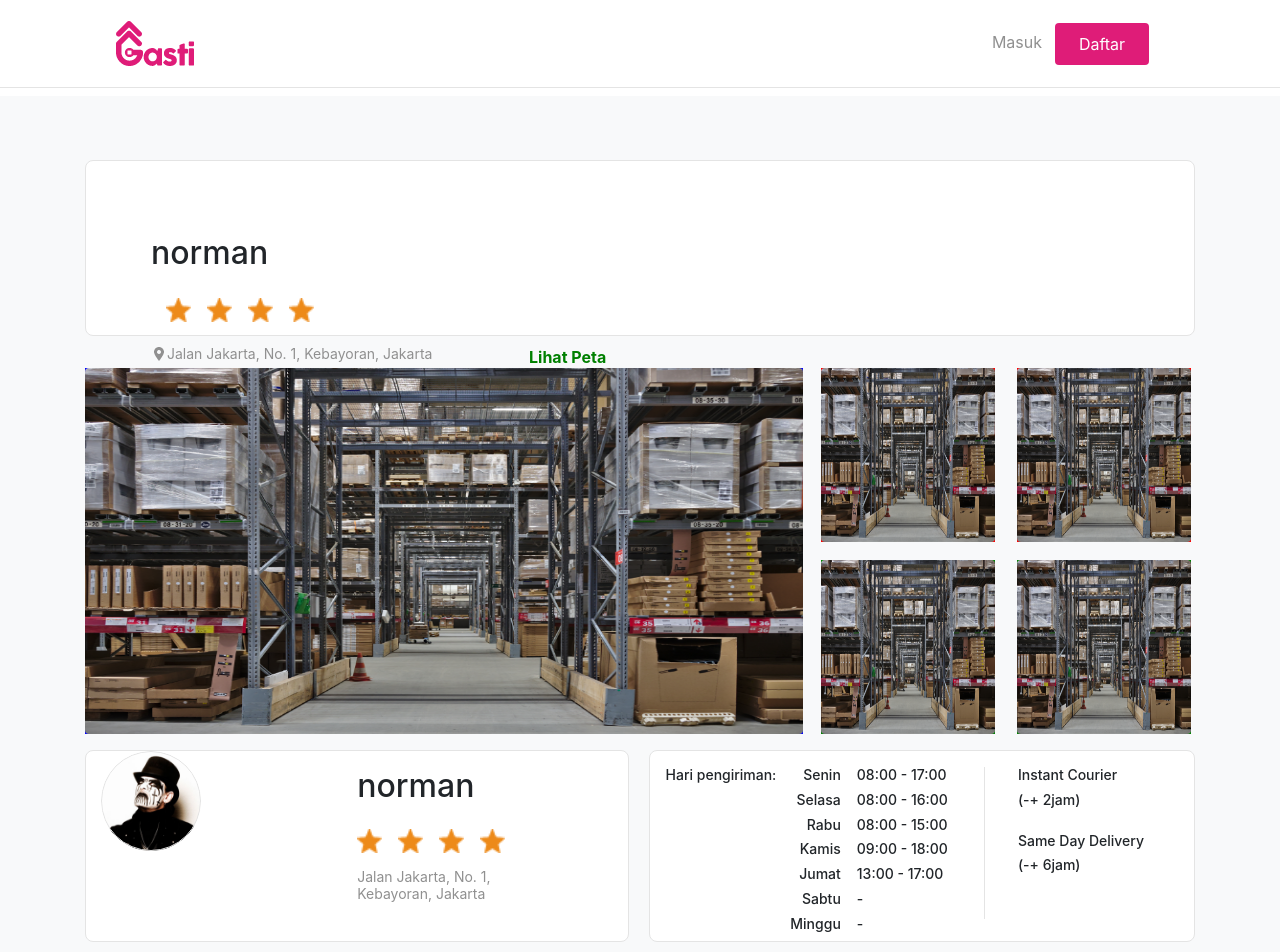
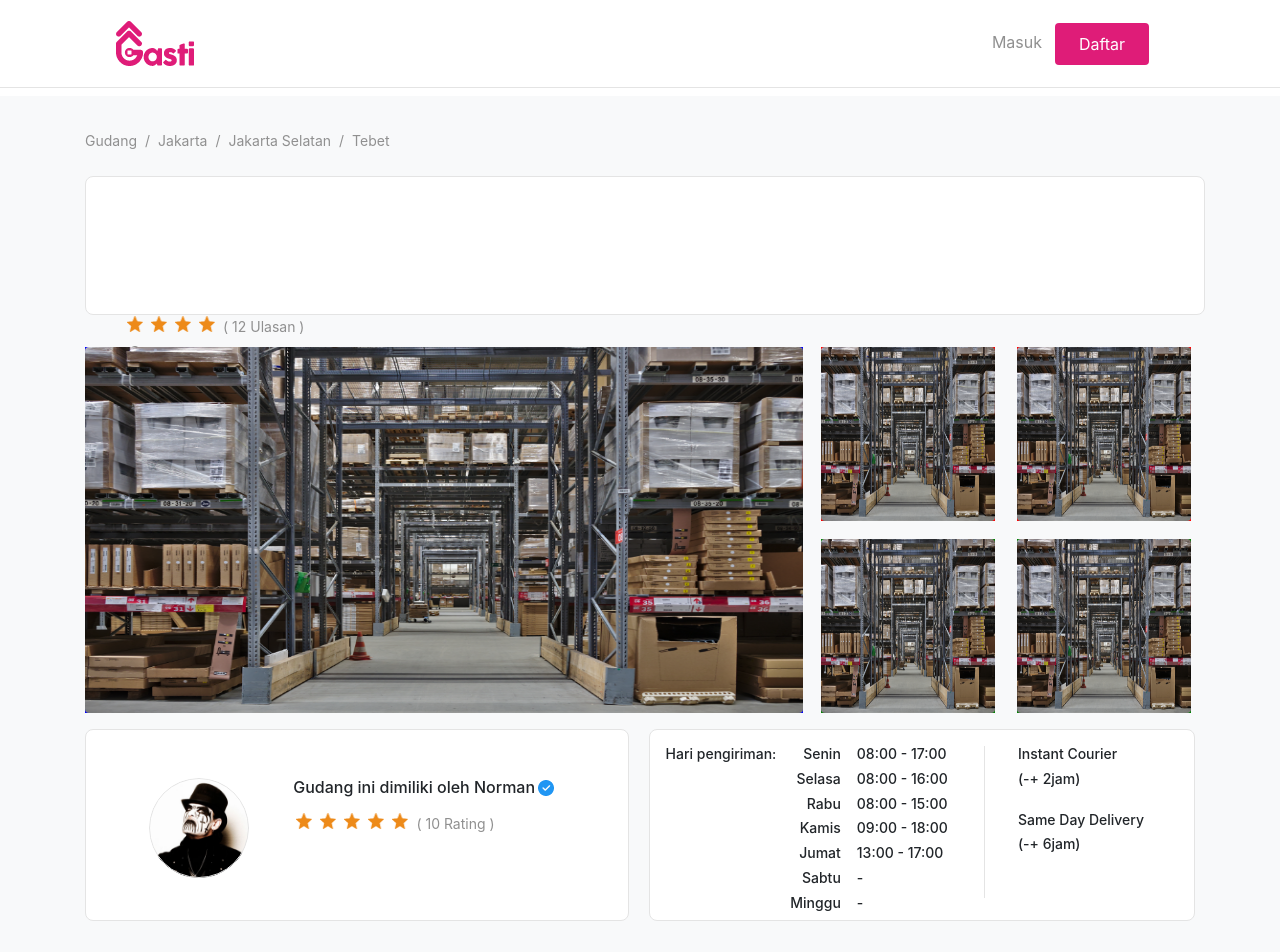
Before and after one commit to normanjayasubrata/gastifrontend, a React (Create React App) app: page /searchresult/detail in a window 1280 px wide. Shown: the top 952 px of the page. Built offline with nearby package versions, Linux system fonts and the light colour scheme; no server answers.

Commit message:
ResultPageDetail Upgrade

```diff
--- a/src/assets/images/index.js
+++ b/src/assets/images/index.js
@@ -20,6 +20,8 @@ import ico_pin_sm from "./ico_pin_sm.png";
 import ico_shelf from "./ico_shelf.png";
 import star from "./star.png";
 import profilePicture from './img_profilepicture.png'
+import ico_blank_feature from './ico_blank_feature.png'
+import verified from './verified.png'
 
 export {
   cubicPic,
@@ -43,5 +45,7 @@ export {
   ico_pin_sm,
   ico_shelf,
   star,
-  profilePicture
+  profilePicture,
+  ico_blank_feature,
+  verified
 };
--- a/src/components/StarRatingRender.js
+++ b/src/components/StarRatingRender.js
@@ -0,0 +1,32 @@
+import React from 'react'
+import { star } from "../assets/images";
+import { Image, Row } from "react-bootstrap";
+
+const StarRatingRender = ({stars, style, size, review, spacing}) => {
+    if (stars == undefined) stars = 5;
+    let additionalStyle = {}
+    if (style) additionalStyle = style;
+    console.log({...additionalStyle})
+
+    let starArray = [];
+    for (let index = 0; index < stars; index++) {
+      starArray.push("star");
+    }
+
+    return (
+        <Row style={style ? style : {marginBottom: "-0.5rem"}}>
+        {
+            starArray.map((stars, index) => {
+            return (
+              <Image key={index} src={star} width={size ? `${size}px` : "16px"} height={size ? `${size}px` : "16px"} style={{marginRight: spacing ? `${spacing}rem` : "0.5rem"}} />
+            );
+          })
+        }
+         { review ? <p style={{color: "#909090", fontSize: "14px"}}>{`( ${review.value} ${review.word} )`}</p> : null}
+        </Row>
+    )
+
+}
+
+
+export default StarRatingRender;
--- a/src/pages/ResultPageDetail.js
+++ b/src/pages/ResultPageDetail.js
@@ -1,13 +1,18 @@
 import React, { Component } from "react";
-import { Container, Image, Row, Col, Button, Card } from "react-bootstrap";
+import { Container, Image, Row, Col, Button, Card, Breadcrumb } from "react-bootstrap";
+import axios from 'axios'
+import { Link } from "react-router-dom";
 import "./ResultPage.css"
 import {
   warehousePic,
   star,
   ico_pin_sm,
   profilePicture,
-  ico_coldstorage
+  ico_blank_feature,
+  verified
 } from "../assets/images";
+import StarRatingRender from '../components/StarRatingRender'
+
 
 export class ResultPageDetail extends Component {
   state = {
@@ -27,210 +32,107 @@ export class ResultPageDetail extends Component {
       {title: "Gold", price: "3,000,000", tonnage: "40-80"},
       {title: "Platinum", price: "4,000,000", tonnage: ">80"}
     ],
-    detail: {
-      property_id: 1,
-      property_name: "Property1",
-      phone: "+62812123456789",
-      address: "Jalan Jakarta, No. 1, Kebayoran, Jakarta",
-      province: "jakarta",
-      city: "jakarta selatan",
-      district: "kebayoran lama",
-      sub_district: "selong",
-      zipcode: 12190,
-      latitude: -6.217893,
-      longitude: 106.804556,
-      property_size: 1,
-      photos: ["URL1", "URL2", "URL3", "URL4"],
-      property_rules: [
-        {
-          operational_hour_start: "08:00",
-          operational_hour_end: "17:00",
-          operational_day: ["day", "day", "day", "day", "day"],
-          holiday: "2019-01-01T10:00:00Z",
-        },
-      ],
-    },
+    detail: {},
+    ownerName: "Norman",
+    isVerified: true,
+    breadcrumbs: ["Gudang", "Jakarta", "Jakarta Selatan", "Tebet"]
   };
 
-  generateStar = (totalStar) => {
-    let starArray = [];
-    for (let index = 0; index < totalStar; index++) {
-      starArray.push("star");
-    }
-    return starArray;
-  };
+  componentDidMount() {
+    axios.get("http://private-anon-447e6fa740-gasti.apiary-mock.com/v1/property/2")
+    .then(res => {
+      console.log(res.data)
+      this.setState({detail: res.data})
+    })
+  }
 
   render() {
     return (
       <div style={{ backgroundColor: "#F8F9FA", paddingTop: "2rem" }}>
-        <Container style={{paddingTop: "2rem", paddingBottom: "5rem"}}>
+        <Container style={{ paddingBottom: "5rem"}}>
           <Col>
-            <Row>
-              <div
-                style={{
-                  border: "solid #E4E4E4 1px",
-                  backgroundColor: "white",
-                  height: "11rem",
-                  width: "70rem",
-                  marginBottom: "2rem",
-                  borderRadius: "0.5rem",
-                }}
-              >
-                <Col
-                  className="align-content-around flex-wrap"
-                  style={{
-                    paddingLeft: "5rem",
-                    width: "48rem",
-                    height: "17rem",
-                  }}
-                >
-                  <Row style={{ paddingTop: "1rem" }}>
-                    <h2>norman</h2>
+            <Row style={{marginBottom: "1.5rem"}}>
+              {
+                this.state.breadcrumbs.map((breadcrumb, index) => {
+                  if (index === this.state.breadcrumbs.length - 1) {
+                    return (
+                      <div key={index}>
+                      <span style={{marginRight: "0.5rem", color: "#909090", fontSize: "14px"}}>{breadcrumb}</span>
+                      </div>
+                    )
+                  } else {
+                    return (
+                      <div key={index}>
+                      <span style={{marginRight: "0.5rem", color: "#909090", fontSize: "14px"}}>{breadcrumb}</span>
+                      <span style={{marginRight: "0.5rem", color: "#909090", fontSize: "14px"}}>/</span>
+                      </div>
+                     )
+                  }
+
+                })
+              }
+
+            </Row>
+            <Row style={{ border: "solid #E4E4E4 1px", backgroundColor: "white", height: "8.688rem", width: "70rem", marginBottom: "2rem", borderRadius: "0.5rem", padding: "1.5rem"}} >
+                <Col className="align-content-around flex-wrap" style={{ paddingLeft: "2rem", width: "48rem", height: "17rem", }} >
+                  <Row>
+                    <h2 style={{fontSize: "24px"}}>{this.state.detail.property_name}</h2>
                   </Row>
-                  <Row style={{ marginTop: "1rem" }}>
+                  <Row>
                     <Col>
-                      {this.generateStar(4).map(() => {
-                        return (
-                          <Image
-                            src={star}
-                            width="25px"
-                            style={{ marginRight: "1rem" }}
-                          />
-                        );
-                      })}
+                      <StarRatingRender stars={4} review={{value:12, word:"Ulasan"}} />
                     </Col>
                   </Row>
-                  <Row style={{ paddingTop: "1rem", paddingRight: "5rem" }}>
-                    <Col>
-                      <Row style={{ paddingTop: "0.5rem" }}>
+                  <Row className="align-items-start" style={{ paddingRight: "5rem" }}>
                         <Image height="100%" src={ico_pin_sm} />
-                        <h6 style={{ fontWeight: "normal", color: "#909090" }}>
+                        <h6 style={{ fontWeight: "normal", color: "#909090", fontSize: "14px" }}>
                           {this.state.detail.address}
                         </h6>
-                      </Row>
-                    </Col>
-                    <Col style={{ marginRight: "-77px" }}>
-                      <Button
-                        variant="link"
-                        style={{ fontWeight: "bold", color: "green" }}
-                      >
-                        Lihat Peta
-                      </Button>
-                    </Col>
+                      <Link to="#" style={{ fontWeight: "normal", color: "#00C9A7", fontSize: "14px", marginLeft: "1.5rem" }} > Lihat Peta </Link>
                   </Row>
                 </Col>
-              </div>
             </Row>
             <Row>
               <Col>
-                <Row
-                  style={{
-                    backgroundColor: "blue",
-                    width: "44.875rem",
-                    height: "22.875rem",
-                  }}
-                >
-                  <Image
-                    src={warehousePic}
-                    width="718px"
-                    height="366px"
-                    rounded
-                  />
+                <Row style={{ backgroundColor: "blue", width: "44.875rem", height: "22.875rem", }} >
+                  <Image src={warehousePic} width="718px" height="366px" rounded />
                 </Row>
               </Col>
               <Col style={{ marginLeft: "1.125rem" }}>
-                <Row
-                  style={{
-                    backgroundColor: "red",
-                    width: "10.875rem",
-                    height: "10.875rem",
-                  }}
-                >
-                  <Image
-                    src={warehousePic}
-                    width="174px"
-                    height="174px"
-                    rounded
-                  />
+                <Row style={{ backgroundColor: "red", width: "10.875rem", height: "10.875rem", }} >
+                  <Image src={warehousePic} width="174px" height="174px" rounded />
                 </Row>
 
-                <Row
-                  style={{
-                    backgroundColor: "green",
-                    width: "10.875em",
-                    height: "10.875em",
-                    marginTop: "1.125rem",
-                  }}
-                >
-                  <Image
-                    src={warehousePic}
-                    width="174px"
-                    height="174px"
-                    rounded
-                  />
+                <Row style={{ backgroundColor: "green", width: "10.875em", height: "10.875em", marginTop: "1.125rem", }} >
+                  <Image src={warehousePic} width="174px" height="174px" rounded />
                 </Row>
               </Col>
               <Col style={{ marginLeft: "1.125rem" }}>
-                <Row
-                  style={{
-                    backgroundColor: "red",
-                    width: "10.875rem",
-                    height: "10.875rem",
-                  }}
-                >
-                  <Image
-                    src={warehousePic}
-                    width="174px"
-                    height="174px"
-                    rounded
-                  />
+                <Row style={{ backgroundColor: "red", width: "10.875rem", height: "10.875rem", }} >
+                  <Image src={warehousePic} width="174px" height="174px" rounded />
                 </Row>
 
-                <Row
-                  style={{
-                    backgroundColor: "green",
-                    width: "10.875rem",
-                    height: "10.875rem",
-                    marginTop: "1.125rem",
-                  }}
-                >
-                  <Image
-                    src={warehousePic}
-                    width="174px"
-                    height="174px"
-                    rounded
-                  />
+                <Row style={{ backgroundColor: "green", width: "10.875rem", height: "10.875rem", marginTop: "1.125rem", }} >
+                  <Image src={warehousePic} width="174px" height="174px" rounded />
                 </Row>
               </Col>
             </Row>
             <Row style={{ marginTop: "1rem", marginBottom: "1rem" }}>
               <Col style={{ backgroundColor: "white", border: "solid #E4E4E4 1px", height: "12rem", borderRadius: "0.5rem", marginRight: "1.2rem", }} >
-                <Row>
+                <Row className="justify-content-end" style={{padding: "3rem"}}>
                   <Col>
-                    <Image
-                      src={profilePicture}
-                      height="100px"
-                      width="100px"
-                      roundedCircle
-                    />
+                    <Image src={profilePicture} height="100px" width="100px" roundedCircle />
                   </Col>
-                  <Col>
+                  <Col style={{marginLeft: "-8rem", marginTop: "-1rem"}}>
                     <Row style={{ paddingTop: "1rem" }}>
-                      <h2>norman</h2>
+                      <h2 style={{fontSize: "16px"}}>{`Gudang ini dimiliki oleh ${this.state.ownerName}`}</h2>
+                      {this.state.isVerified ? <Image style={{marginLeft: "0.2rem", marginTop: "0.1rem"}} width={16} height={16} src={verified} /> : null}
                     </Row>
-                    <Row style={{ marginTop: "1rem" }}>
-                      {this.generateStar(4).map(() => {
-                        return (
-                          <Image
-                            src={star}
-                            width="25px"
-                            style={{ marginRight: "1rem" }}
-                          />
-                        );
-                      })}
+                    <Row style={{ marginTop: "0.5rem" }}>
+                      <StarRatingRender stars={5} review={{value:10, word:"Rating"}} style={{marginBottom: "-1.2rem", marginLeft: "0.2rem"}} />
                     </Row>
-                    <Row style={{ paddingTop: "1rem", paddingRight: "5rem" }}>
-                      <h6 style={{ fontWeight: "normal", color: "#909090" }}>
+                    <Row style={{ paddingTop: "1rem" }}>
+                      <h6 style={{ fontWeight: "normal", color: "#909090", fontSize: "14px" }}>
                         {this.state.detail.address}
                       </h6>
                     </Row>
@@ -289,7 +191,7 @@ export class ResultPageDetail extends Component {
                        return (
                        <Col key={index}>
                         <Row>
-                        <Image src={ico_coldstorage} style={{marginRight: "0.5rem"}} />
+                        <Image src={ico_blank_feature} style={{marginRight: "0.5rem"}} />
                         <h5>{feature}</h5>
                         </Row>
                        </Col>
@@ -303,7 +205,7 @@ export class ResultPageDetail extends Component {
                        return (
                        <Col key={index}>
                         <Row>
-                        <Image src={ico_coldstorage} style={{marginRight: "0.5rem"}} />
+                        <Image src={ico_blank_feature} style={{marginRight: "0.5rem"}} />
                         <h5>{feature}</h5>
                         </Row>
                        </Col>
@@ -333,7 +235,7 @@ export class ResultPageDetail extends Component {
                   <span style={{ fontSize: "10px"}}>{paket.tonnage} kg</span>
                  </Card.Text>
 
-                  <Button style={{backgroundColor: "#00C9A7", border: "none"}}>Go somewhere</Button>
+                  <Button style={{backgroundColor: "#00C9A7", border: "none", fontSize: "14px", fontWeight: "lighter", width: "100%", padding: "0.65rem"}}>Request Sewa Gudang</Button>
                 </Card.Body>
               </Card>
               ))
```
Also changed, not shown: src/assets/images/ico_blank_feature.png (added), src/assets/images/verified.png (added).
